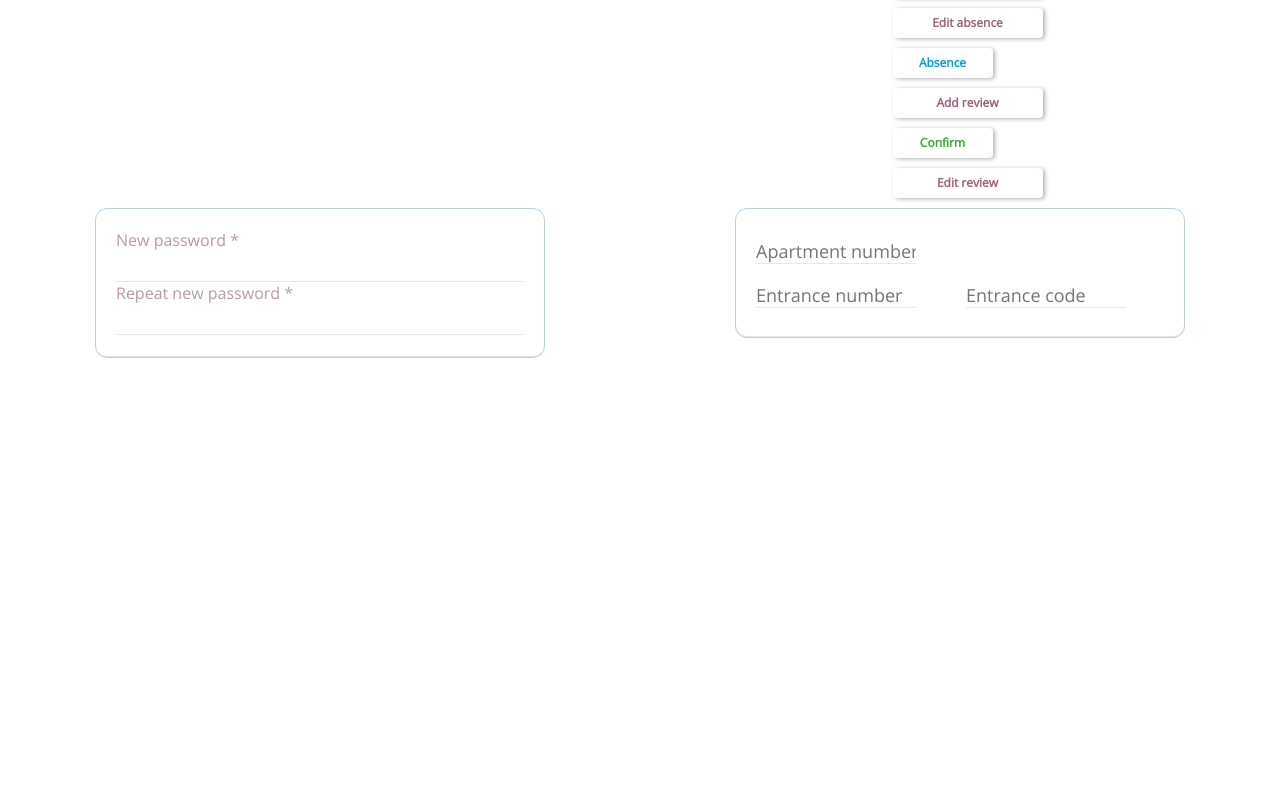
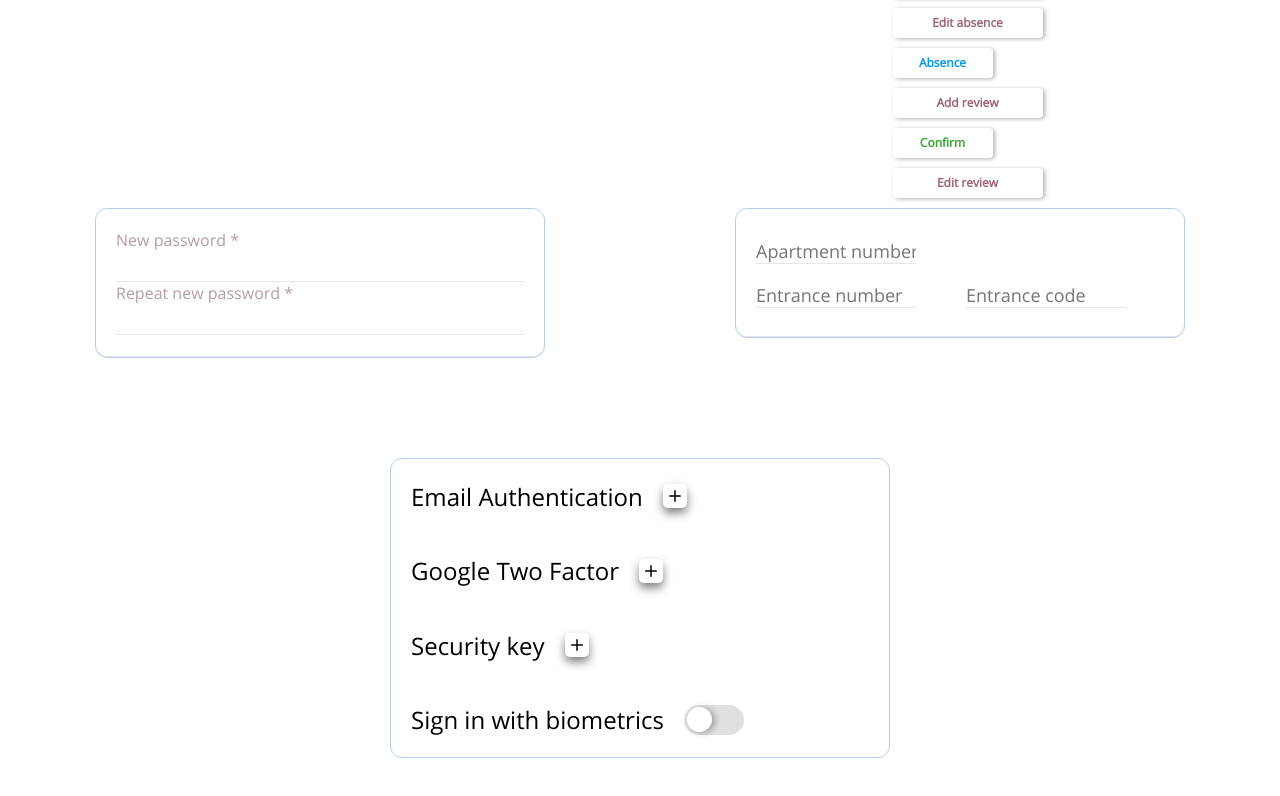
Before and after one commit to Texterly/New-project, a React (Create React App) app: page / in a window 1280 px wide. Shown: the part 392-1188 px from the top of the page. Before the commit the page ends 800 px from the top, so only its background shows below. Built offline with nearby package versions, Linux system fonts and the light colour scheme.

Commit message:
finished Card

```diff
--- a/src/App.jsx
+++ b/src/App.jsx
@@ -1,6 +1,7 @@
 import React from 'react';
 import './App.css';
 import Button from './Components/Button/Button';
+import Card from './Components/Card/Card';
 import Input from './Components/Input/Input';
 
 function App() {
@@ -8,6 +9,7 @@ function App() {
     <>
       <Button />
       <Input />
+      <Card />
     </>
   );
 }
--- /dev/null
+++ b/src/Components/Card/Card.jsx
@@ -0,0 +1,112 @@
+import React, { useState } from 'react';
+import styled from 'styled-components';
+import { BsPlus, BsCheck } from 'react-icons/bs';
+
+function Card() {
+  const [email, setEmail] = useState(true);
+  const [twoFactor, setTwoFactor] = useState(true);
+  const [security, setSecurity] = useState(true);
+  const [signIn, setSignIn] = useState(true);
+
+  const handleClickEmail = () => {
+    setEmail((email) => !email);
+  };
+
+  const handleClickTwoFactor = () => {
+    setTwoFactor((twoFactor) => !twoFactor);
+  };
+
+  const handleClickSecurity = () => {
+    setSecurity((security) => !security);
+  };
+
+  const handleClickSignIn = () => {
+    setSignIn((SignIn) => !SignIn);
+  };
+
+  return (
+    <Container>
+      <Form>
+        <Condition>
+          <Text onClick={() => handleClickEmail()}>Email Authentication</Text>
+          {email ? <BsPlus style={{ boxShadow: '0px 5px 10px 0px rgba(0, 0, 0, 0.5)', borderRadius: '5px' }} /> : <BsCheck style={{ boxShadow: '0px 5px 10px 0px rgba(0, 0, 0, 0.5)', borderRadius: '5px' }} /> }
+        </Condition>
+        <Condition>
+          <Text onClick={() => handleClickTwoFactor()}>Google Two Factor</Text>
+          {twoFactor ? <BsPlus style={{ boxShadow: '0px 5px 10px 0px rgba(0, 0, 0, 0.5)', borderRadius: '5px' }} /> : <BsCheck style={{ boxShadow: '0px 5px 10px 0px rgba(0, 0, 0, 0.5)', borderRadius: '5px' }} /> }
+        </Condition>
+        <Condition>
+          <Text onClick={() => handleClickSecurity()}>Security key</Text>
+          {security ? <BsPlus style={{ boxShadow: '0px 5px 10px 0px rgba(0, 0, 0, 0.5)', borderRadius: '5px' }} /> : <BsCheck style={{ boxShadow: '0px 5px 10px 0px rgba(0, 0, 0, 0.5)', borderRadius: '5px' }} /> }
+        </Condition>
+        <Condition>
+          <Text>Sign in with biometrics</Text>
+          <Slider onClick={() => handleClickSignIn()}>
+            { signIn ? <LeftCheck></LeftCheck> : <RightCheck></RightCheck>}
+          </Slider>
+        </Condition>
+      </Form>
+    </Container>
+  );
+}
+
+export default Card;
+
+const Container = styled.div`
+    display: flex;
+    justify-content: center;
+    margin: 100px 0;
+`;
+
+const Form = styled.div`
+    width: 500px;
+    height: 300px;
+    background: #FFFFFF;
+    border: 0.5px solid #B7CEE8;
+    border-radius: 12px;
+    font-size: 24px;
+    display: flex;
+    flex-direction: column;
+    justify-content: space-around;
+`;
+
+const Condition = styled.div`
+    padding-left: 20px;
+    display: flex;
+    align-items: center;
+`;
+
+const Text = styled.div`
+    margin-right: 20px;
+    cursor: pointer;
+`;
+
+const Slider = styled.div`
+    width: 60px;
+    height: 30px;
+    border-radius: 20px;
+    background: #e2dfdf;
+    position: relative;
+`;
+
+const LeftCheck = styled.div`
+    background: #FFFFFF;
+    border-radius: 50%;
+    width:25px;
+    height: 25px;
+    position: absolute;
+    left: 3px;
+    top: 2.5px;
+    box-shadow: 3px 1px 6px 0px rgba(0, 0, 0, 0.3);
+`;
+
+const RightCheck = styled.div`
+  background: #ffffff;
+    border-radius: 50%;
+    width:25px;
+    height: 25px;
+    position: absolute;
+    right: 3px;
+    top: 2.5px;
+    box-shadow: 3px 1px 6px 0px rgba(0, 0, 0, 0.3);
+`;
--- a/src/Components/Input/Input.jsx
+++ b/src/Components/Input/Input.jsx
@@ -90,6 +90,6 @@ const AppartmentInput = styled.input`
   color: #B79BA6;
   width: 160px;
   :first-child{
-  margin-right: 50px;
+    margin-right: 50px;
   }
 `;
```
Also changed, not shown: src/Components/Input/input.css (deleted), 1 other file (tests, documents, lock files or other folders).
